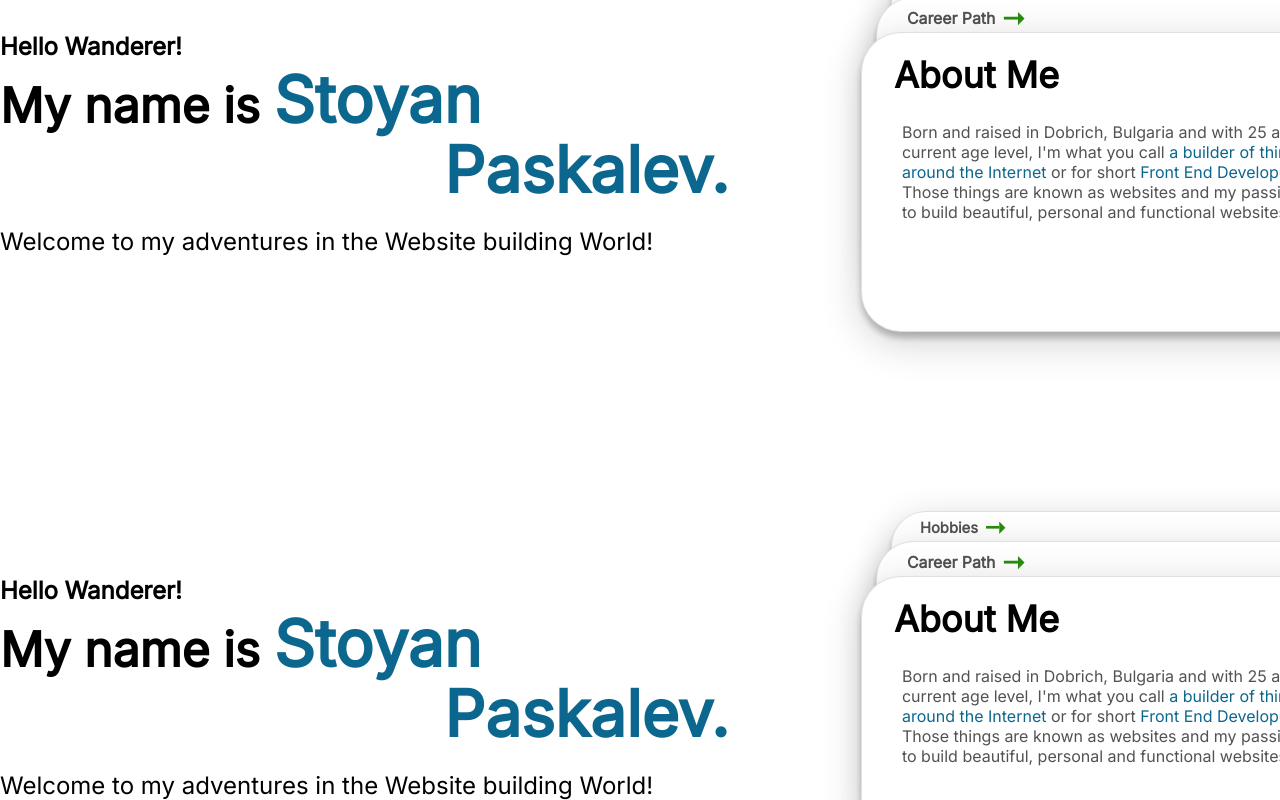
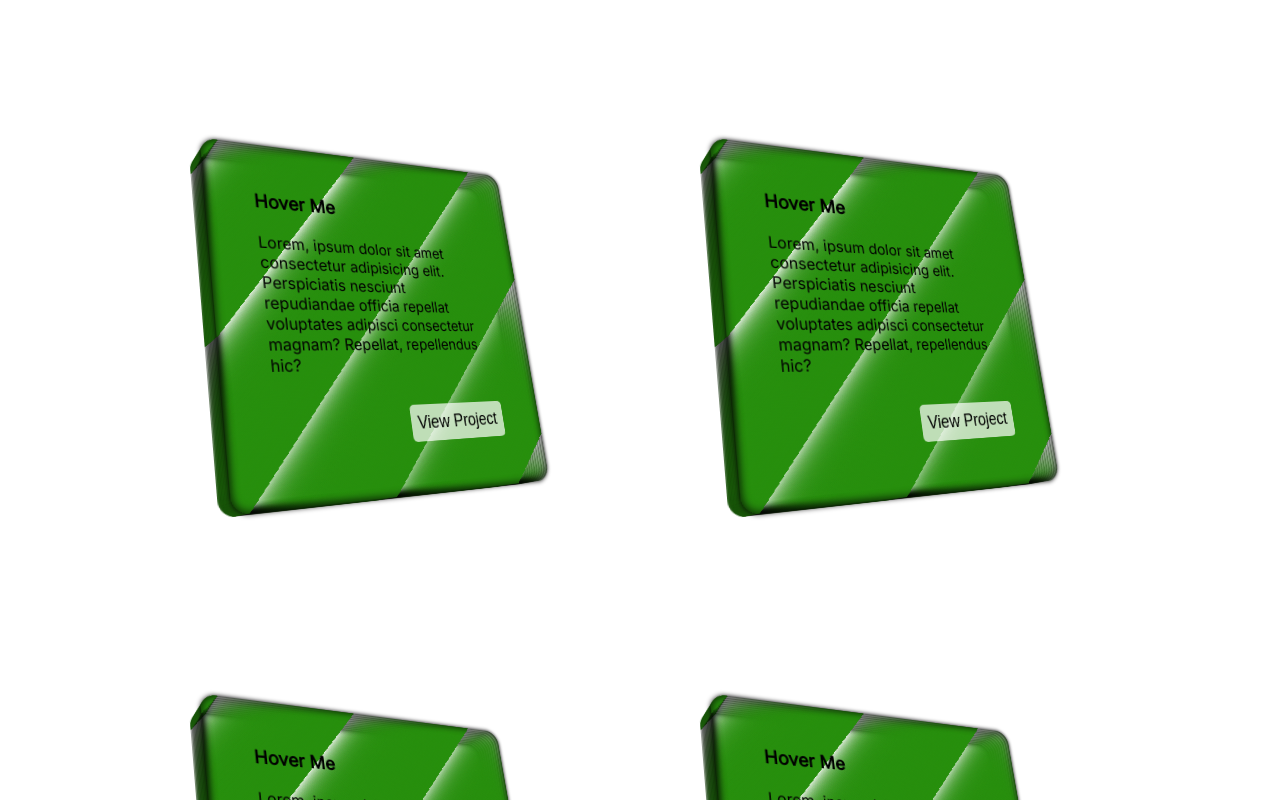
Before and after one commit to PaskalevStoyan/100yan, a React (Create React App) app: page / in a window 1280 px wide. Shown: the part 800-1600 px from the top of the page. Built offline with nearby package versions, Linux system fonts and the light colour scheme.

Commit message:
chore: start project cards

```diff
--- a/src/App.tsx
+++ b/src/App.tsx
@@ -3,6 +3,7 @@ import { Navbar } from "./components/navbar/navbar";
 import "./App.css";
 import { Showcase } from "./components/hero-section/showcase";
 import { Container } from "./components/container/container";
+import { ProjectSection } from "./components/projects-section/projects";
 
 function App() {
   const [shouldShowNavbar, setShouldShowNavbar] = React.useState(true);
@@ -36,16 +37,7 @@ function App() {
       <Navbar shouldShow={shouldShowNavbar} />
       <Container>
         <Showcase />
-        <Showcase />
-        <Showcase />
-        <Showcase />
-        <Showcase />
-        <Showcase />
-        <Showcase />
-        <Showcase />
-        <Showcase />
-        <Showcase />
-        <Showcase />
+        <ProjectSection />
       </Container>
     </div>
   );
--- a/src/components/container/container.css
+++ b/src/components/container/container.css
@@ -8,5 +8,5 @@
   justify-content: center;
   align-items: center;
 
-  gap: 5rem;
+  gap: 25rem;
 }
--- a/src/components/hero-section/showcase.css
+++ b/src/components/hero-section/showcase.css
@@ -482,11 +482,11 @@
 }
 
 .tech-icon.fade-in:nth-child(10) {
-  animation-delay: 1;
+  animation-delay: 1s;
 }
 
 .tech-icon.fade-in:nth-child(11) {
-  animation-delay: 1.1;
+  animation-delay: 1.1s;
 }
 
 .tech-icon.fade-in:nth-child(12) {
@@ -546,12 +546,12 @@
 
 
 .fade-in {
-  animation: fadeIn 1.3s ease-in-out;
+  animation: fadeIn 1.4s ease-in-out;
   animation-fill-mode: forwards;
 }
 
 .fade-out {
-  animation: fadeOut 1.3s ease-in-out;
+  animation: fadeOut 1.4s ease-in-out;
   animation-fill-mode: forwards;
 }
 
--- a/src/components/hero-section/showcase.tsx
+++ b/src/components/hero-section/showcase.tsx
@@ -137,6 +137,7 @@ export const Showcase = (props: any) => {
     }
   };
 
+  // removes fade-in class from icon and sets fade-out
   const removeIconAnimation = () => {
     const icons = Array.from(document.querySelectorAll(".tech-icon"));
 
@@ -151,6 +152,7 @@ export const Showcase = (props: any) => {
     }
   };
 
+  // adds fade-in class to icon
   const showIconAnimation = () => {
     const icons = Array.from(document.querySelectorAll(".tech-icon"));
 
@@ -162,7 +164,7 @@ export const Showcase = (props: any) => {
   };
 
   return (
-    <div className="showcase">
+    <div className="showcase" id="AboutMe">
       <div className="showcase-introduction">
         <h2 className="showcase-mid-headings">Hello Wanderer!</h2>
         <h1 className=" typewriter typing-demo showcase-big-heading">
--- /dev/null
+++ b/src/components/projects-section/project-cards/project-card.css
@@ -0,0 +1,99 @@
+
+.card-container {
+  perspective: 50em;
+  padding-bottom: 3rem;
+
+}
+
+.card {
+  position: relative;
+  width: 350px;
+  padding: 3em;
+  color: #000;
+  transform: rotateY(30deg) rotateX(15deg);
+  transform-style: preserve-3d;
+  transition: transform 1s;
+}
+
+.card:hover {
+  transform: rotateY(0deg) rotateX(0);
+}
+
+.layers {
+  position: absolute;
+  left: 0; top: 0;
+  width: 100%; height: 100%;
+  transform-style: preserve-3d;
+  z-index: -1;
+}
+
+.layer {
+  position: absolute;
+  left: 0; top: 0;
+  width: 100%;
+  height: 350px;
+  border-radius: 1em;
+  background-image: repeating-linear-gradient(-50deg, var(--primary-color) 16em 5.25em, #f000 23em 1em);
+  transform: translateZ(var(--tz));
+  box-shadow: 0 0 0.5em #000d inset;
+}
+
+.layer:nth-child(1) {
+  --tz: 0px;
+}
+.layer:nth-child(2) {
+  --tz: -4px;
+}
+.layer:nth-child(3) {
+  --tz: -8px;
+}
+.layer:nth-child(4) {
+  --tz: -12px;
+}
+.layer:nth-child(5) {
+  --tz: -16px;
+}
+.layer:nth-child(6) {
+  --tz: -20px;
+}
+.layer:nth-child(7) {
+  --tz: -24px;
+}
+.layer:nth-child(8) {
+  --tz: -28px;
+}
+.layer:nth-child(9) {
+  --tz: -32px;
+}
+.layer:nth-child(10) {
+  --tz: -36px;
+}
+
+.layer:last-child {
+  box-shadow: 0 0 0.5em #000d inset, 0 0 5px #000;
+}
+
+.card-info {
+  display: flex;
+  flex-direction: column;
+  justify-content: center;
+  align-items: end;
+  gap: 2rem;
+}
+.card-btn {
+  font-size: 1.1rem;
+  padding: 0.5rem;
+  background-color: rgba(255, 255, 255, 0.7);
+  border: none;
+  border-radius: 5px;
+  cursor: pointer;
+
+  transition: all 0.3s ease-in;
+  transition-delay: 0.1s;
+}
+
+.card-btn:hover {
+  background-color: var(--secondary-color);
+  color: #f3f3f3;
+  transform: scale(1.1)
+}
--- /dev/null
+++ b/src/components/projects-section/project-cards/project-card.tsx
@@ -0,0 +1,39 @@
+import React from "react";
+
+import "./project-card.css";
+
+export const ProjectCard = () => {
+  return (
+    <div className="card-container">
+      <div className="card">
+        <div className="card-info">
+          <div className="card-text">
+            <h3>Hover Me</h3>
+            <br />
+            <p>
+              Lorem, ipsum dolor sit amet consectetur adipisicing elit.
+              Perspiciatis nesciunt repudiandae officia repellat voluptates
+              adipisci consectetur magnam? Repellat, repellendus hic?
+            </p>
+          </div>
+          <div>
+            <button className="card-btn">View Project</button>
+          </div>
+        </div>
+        <div className="layers">
+          <div className="layer"></div>
+          <div className="layer"></div>
+          <div className="layer"></div>
+          <div className="layer"></div>
+          <div className="layer"></div>
+          <div className="layer"></div>
+          <div className="layer"></div>
+          <div className="layer"></div>
+          <div className="layer"></div>
+          <div className="layer"></div>
+          <div className="layer"></div>
+        </div>
+      </div>
+    </div>
+  );
+};
--- /dev/null
+++ b/src/components/projects-section/projects.css
@@ -0,0 +1,8 @@
+
+.projects {
+  display: flex;
+  justify-content: center;
+  align-items: center;
+  flex-wrap: wrap;
+  gap: 10rem;
+}
--- /dev/null
+++ b/src/components/projects-section/projects.tsx
@@ -0,0 +1,21 @@
+import React from "react";
+import "./projects.css";
+
+import { ProjectCard } from "./project-cards/project-card";
+
+export const ProjectSection = () => {
+
+  return (
+    // TODO: card colors will be depending on the Project Logo
+    <div id="Projects" className="projects">
+        <ProjectCard />
+        <ProjectCard />
+        <ProjectCard />
+        <ProjectCard />
+        <ProjectCard />
+        <ProjectCard />
+        <ProjectCard />
+        <ProjectCard />
+    </div>
+  )
+};
--- a/src/index.css
+++ b/src/index.css
@@ -21,3 +21,7 @@
 body {
   font-family: 'Inter', sans-serif;
 }
+
+html {
+  scroll-behavior: smooth;
+}
--- a/src/utils.ts
+++ b/src/utils.ts
@@ -6,17 +6,17 @@ export const linksArray: Array<Links> = [
   },
   {
     text: "About Me",
-    url: "#",
+    url: "#AboutMe",
     selected: true,
   },
   {
     text: "Projects",
-    url: "#",
+    url: "#Projects",
     selected: false,
   },
   {
     text: "Contacts",
-    url: "#",
+    url: "#Contacts",
     selected: false,
   },
 ];
```
